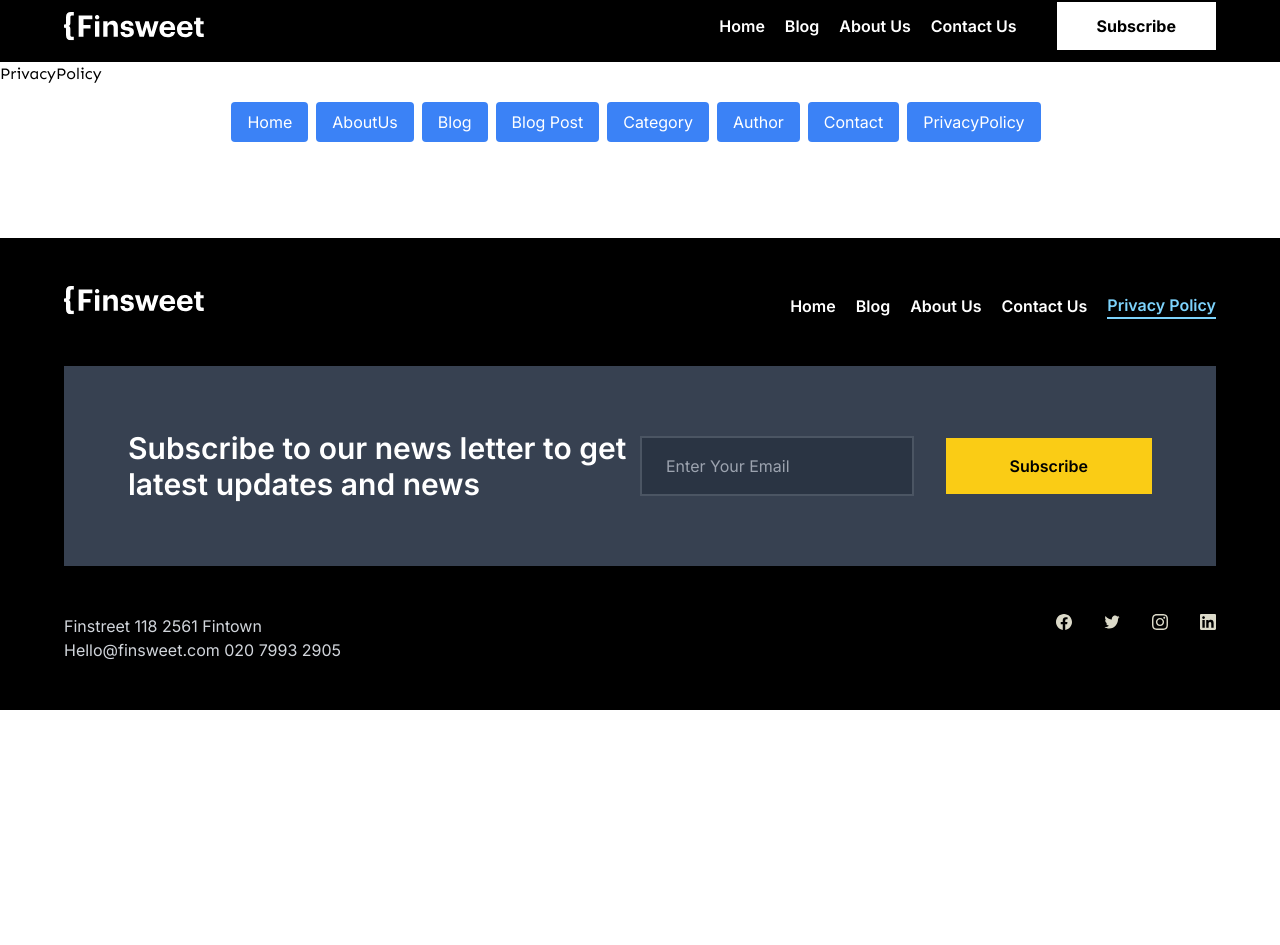
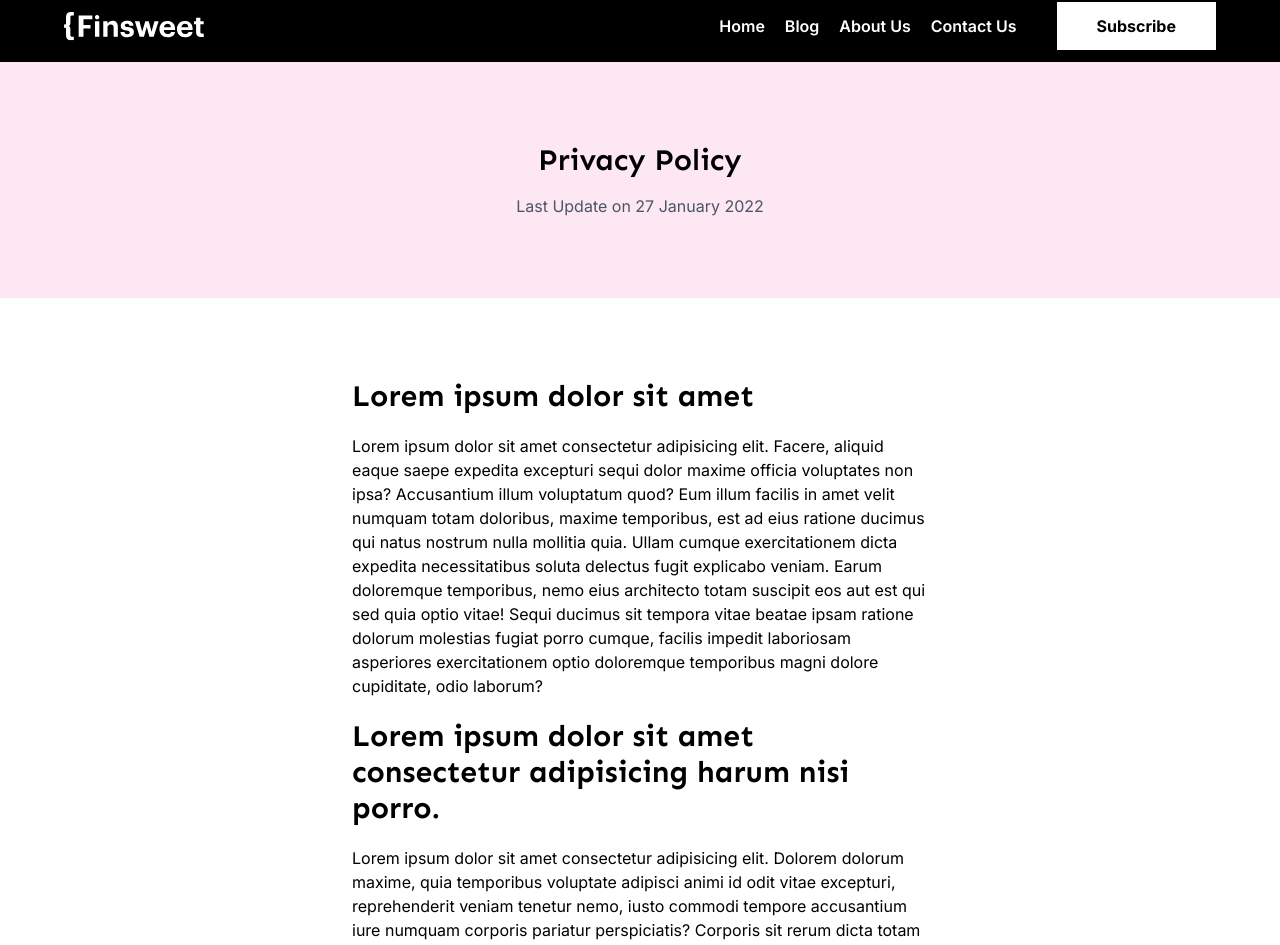
Before and after one commit to Abhinav2Upadhyay/Frontend-Assignment-Flipr, a React (Vite) app: page /privacy-policy in a window 1280 px wide. Shown: the part 10-955 px from the top of the page. Before the commit the page ends 800 px from the top, so only its background shows below. Built offline with nearby package versions, Linux system fonts and the light colour scheme.

Commit message:
privacy policy page is added

```diff
--- a/src/pages/PrivacyPolicy.jsx
+++ b/src/pages/PrivacyPolicy.jsx
@@ -1,7 +1,26 @@
 function PrivacyPolicy() {
   return (
     <>
-      <h1>PrivacyPolicy</h1>
+      {/* <h1>PrivacyPolicy</h1> */}
+      {/* section 1 */}
+      <section className="flex justify-center bg-pink-100">
+        <div className="flex flex-col items-center w-[50%] py-20">
+          <h1 className="mb-4 text-3xl font-semibold">Privacy Policy</h1>
+          <p className="text-gray-600">Last Update on 27 January 2022</p>
+        </div>
+      </section>
+
+      {/* section 2 */}
+      <section className="flex justify-center mt-20">
+        <div className="w-[45%]">
+          <h1 className="mb-5 text-3xl font-bold">Lorem ipsum dolor sit amet</h1>
+          <p className="mb-5">Lorem ipsum dolor sit amet consectetur adipisicing elit. Facere, aliquid eaque saepe expedita excepturi sequi dolor maxime officia voluptates non ipsa? Accusantium illum voluptatum quod? Eum illum facilis in amet velit numquam totam doloribus, maxime temporibus, est ad eius ratione ducimus qui natus nostrum nulla mollitia quia. Ullam cumque exercitationem dicta expedita necessitatibus soluta delectus fugit explicabo veniam. Earum doloremque temporibus, nemo eius architecto totam suscipit eos aut est qui sed quia optio vitae! Sequi ducimus sit tempora vitae beatae ipsam ratione dolorum molestias fugiat porro cumque, facilis impedit laboriosam asperiores exercitationem optio doloremque temporibus magni dolore cupiditate, odio laborum?</p>
+          <h1 className="mb-5 text-3xl font-bold">Lorem ipsum dolor sit amet consectetur adipisicing harum nisi porro.</h1>
+          <p className="mb-5">Lorem ipsum dolor sit amet consectetur adipisicing elit. Dolorem dolorum maxime, quia temporibus voluptate adipisci animi id odit vitae excepturi, reprehenderit veniam tenetur nemo, iusto commodi tempore accusantium iure numquam corporis pariatur perspiciatis? Corporis sit rerum dicta totam cupiditate officiis provident inventore error veniam quibusdam aperiam quo mollitia dolores vitae, autem distinctio consequatur magnam! Ratione vero expedita at nihil esse!</p>
+          <p className="mb-5">Lorem ipsum dolor sit amet consectetur adipisicing elit. Dolorem dolorum maxime, quia temporibus voluptate adipisci animi id odit vitae excepturi, reprehenderit veniam tenetur nemo, iusto commodi tempore accusantium iure numquam corporis pariatur perspiciatis? Corporis sit rerum dicta totam cupiditate officiis provident inventore error veniam quibusdam aperiam quo mollitia dolores vitae, autem distinctio consequatur magnam! Ratione vero expedita at nihil esse!</p>
+        </div>
+
+      </section>
     </>
   );
 }
```
